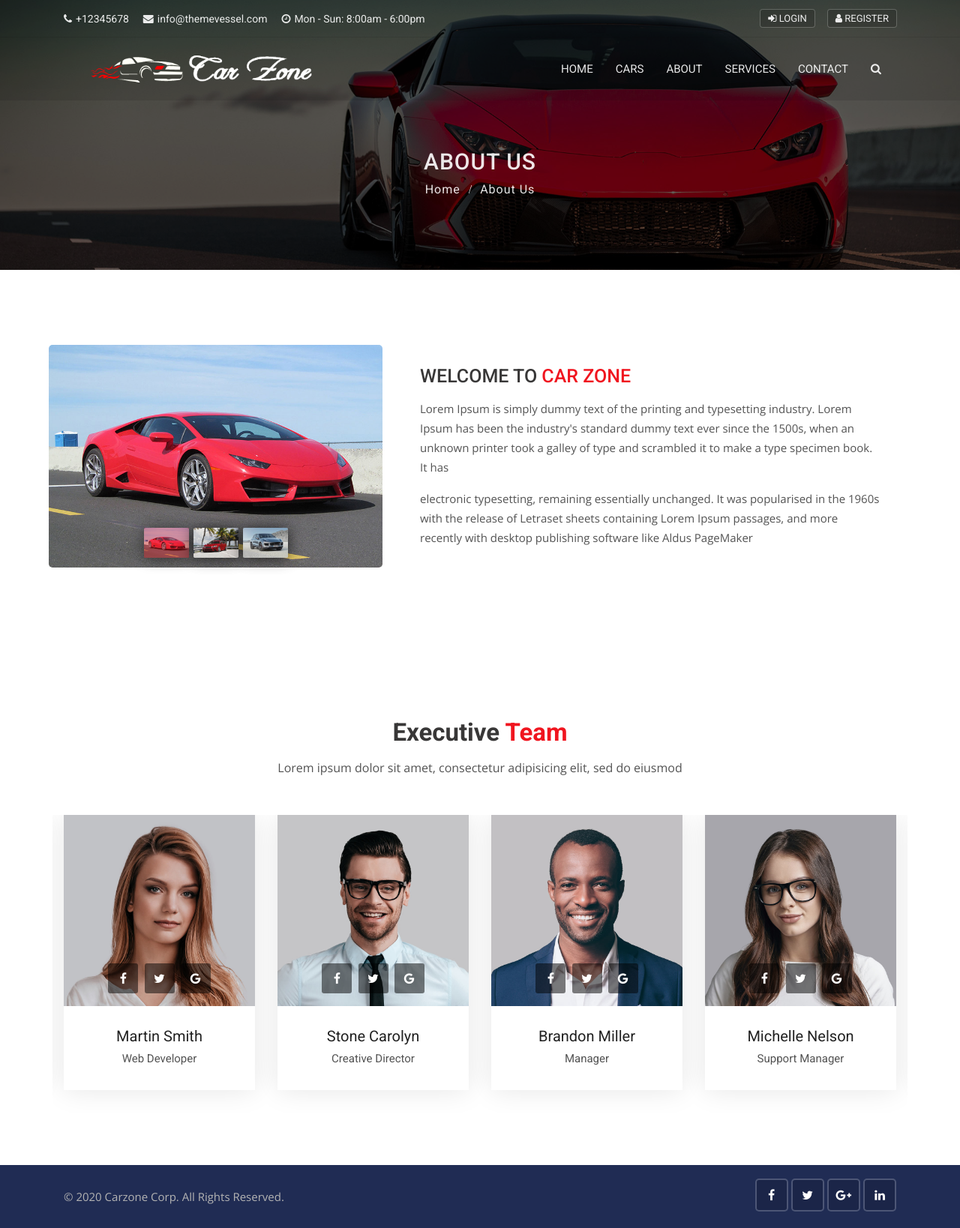
After one commit to Shah-Wajahat-IU/carzone, a Django app: page /about in a window 1280 px wide. The commit adds this page. Shown: the whole page at 75% size. Run offline with Django 4.2, Linux system fonts and the light colour scheme; some libraries are stand-ins or nearby versions.

Commit message:
creating three pages about,service and contact

```diff
--- a/pages/urls.py
+++ b/pages/urls.py
@@ -1,8 +1,12 @@
+from unicodedata import name
 from pages.views import home
 from django import views
 from django.urls import path
 from . import views
 
 urlpatterns = [
-    path('',views.home),
+    path('',views.home, name='home'),
+    path('about',views.about,name='about'),
+    path('contact',views.contact,name='contact'),
+    path('service',views.contact,name='service'),
 ]
--- a/pages/views.py
+++ b/pages/views.py
@@ -4,3 +4,18 @@ from django.shortcuts import render
 def home(request):
 
     return render(request,"pages/home.html")
+
+
+
+def about(request):
+
+    return render(request,"pages/about.html")
+
+
+def contact(request):
+
+    return render(request,"pages/contact.html")
+
+def contact(request):
+
+    return render(request,"pages/services.html")
--- a/templates/includes/navbar.html
+++ b/templates/includes/navbar.html
@@ -22,19 +22,19 @@
                         </a>
                     </li>
                     <li class="nav-item">
-                        <a class="nav-link" href="/carhouse/about.html">
+                        <a class="nav-link" href="{% url 'about' %}">
                             About
                         </a>
                     </li>
                     <li class="nav-item">
-                        <a class="nav-link" href="services.html">
+                        <a class="nav-link" href="{% url 'service' %}">
                             Services
                         </a>
                     </li>
 
 
                     <li class="nav-item dropdown">
-                        <a class="nav-link" href="contact.html">Contact</a>
+                        <a class="nav-link" href="{% url 'contact' %}">Contact</a>
                     </li>
                     <li class="nav-item dropdown m-hide">
                         <a href="#full-page-search" class="nav-link h-icon">
--- /dev/null
+++ b/templates/pages/about.html
@@ -0,0 +1,182 @@
+{% extends 'base.html' %}
+
+{% block content  %}
+{% load static %}
+<!-- Sub banner start -->
+<div class="sub-banner overview-bgi">
+    <div class="container breadcrumb-area">
+        <div class="breadcrumb-areas">
+            <h1>About Us</h1>
+            <ul class="breadcrumbs">
+                <li><a href="{% url 'home' %}">Home</a></li>
+                <li class="active">About Us</li>
+            </ul>
+        </div>
+    </div>
+</div>
+<!-- Sub Banner end -->
+
+<!-- Service center strat -->
+<div class="about-car content-area-5">
+    <div class="container">
+        <div class="row">
+            <div class="col-xl-5 col-lg-6">
+                <div class="about-car-photo">
+                    <div id="carDetailsSlider" class="carousel car-details-sliders slide">
+                        <!-- main slider carousel items -->
+                        <div class="carousel-inner">
+                            <div class="active item carousel-item" data-slide-number="0">
+                                <img src=" {% static 'img/car/car-1.jpg' %}" class="img-fluid" alt="slider-car">
+                            </div>
+                            <div class="item carousel-item" data-slide-number="1">
+                                <img src="{% static 'img/car/car-2.jpg' %}" class="img-fluid" alt="slider-car">
+                            </div>
+                            <div class="item carousel-item" data-slide-number="2">
+                                <img src="{% static 'img/car/car-3.jpg' %}"  class="img-fluid" alt="slider-car">
+                            </div>
+                        </div>
+                        <!-- main slider carousel nav controls -->
+                        <ul class="carousel-indicators car-properties list-inline nav nav-justified">
+                            <li class="list-inline-item active">
+                                <a id="carousel-selector-0" class="selected" data-slide-to="0" data-target="#carDetailsSlider">
+                                    <img src="{% static 'img/car/car-1.jpg' %}" class="img-fluid" alt="small-car">
+                                </a>
+                            </li>
+                            <li class="list-inline-item">
+                                <a id="carousel-selector-1" data-slide-to="1" data-target="#carDetailsSlider">
+                                    <img src="{% static 'img/car/car-2.jpg' %}" class="img-fluid" alt="small-car">
+                                </a>
+                            </li>
+                            <li class="list-inline-item">
+                                <a id="carousel-selector-2" data-slide-to="2" data-target="#carDetailsSlider">
+                                    <img src="{% static 'img/car/car-3.jpg' %}"  class="img-fluid" alt="small-car">
+                                </a>
+                            </li>
+                        </ul>
+                    </div>
+                </div>
+            </div>
+            <div class="col-xl-7 col-lg-6 align-self-center">
+                <div class="best-used-car">
+                    <h3>Welcome to <span>Car Zone</span></h3>
+                    <p>Lorem Ipsum is simply dummy text of the printing and typesetting industry. Lorem Ipsum has been the industry's standard dummy text ever since the 1500s, when an unknown printer took a galley of type and scrambled it to make a type specimen book. It has</p>
+                    <p class="mb-0">electronic typesetting, remaining essentially unchanged. It was popularised in the 1960s with the release of Letraset sheets containing Lorem Ipsum passages, and more recently with desktop publishing software like Aldus PageMaker</p>
+                </div>
+            </div>
+        </div>
+    </div>
+</div>
+<!-- Service center end -->
+
+
+
+<!-- Our team start -->
+<div class="our-team content-area">
+    <div class="container">
+        <!-- Main title -->
+        <div class="main-title">
+            <h1>Executive <span>Team</span></h1>
+            <p>Lorem ipsum dolor sit amet, consectetur adipisicing elit, sed do eiusmod</p>
+        </div>
+        <!-- Slick slider area start -->
+        <div class="slick-slider-area clearfix">
+            <div class="row slick-carousel" data-slick='{"slidesToShow": 4, "responsive":[{"breakpoint": 1024,"settings":{"slidesToShow": 2}}, {"breakpoint": 768,"settings":{"slidesToShow": 1}}]}'>
+                <div class="slick-slide-item">
+                    <div class="team-1">
+                        <div class="photo">
+                            <a href="#">
+                                <img src="img/avatar/avatar-12.jpg" alt="team-1" class="img-fluid">
+                            </a>
+                            <div class="social-list clearfix">
+                                <a href="#" class="facebook-bg"><i class="fa fa-facebook"></i></a>
+                                <a href="#" class="twitter-bg"><i class="fa fa-twitter"></i></a>
+                                <a href="#" class="google-bg"><i class="fa fa-google"></i></a>
+                            </div>
+                        </div>
+                        <div class="details">
+                            <h4><a href="team-detail.html">Brandon Miller</a></h4>
+                            <h5>Manager</h5>
+                        </div>
+                    </div>
+                </div>
+                <div class="slick-slide-item">
+                    <div class="team-1">
+                        <div class="photo">
+                            <a href="#">
+                                <img src="img/avatar/avatar-9.jpg" alt="team-1" class="img-fluid">
+                            </a>
+                            <div class="social-list clearfix">
+                                <a href="#" class="facebook-bg"><i class="fa fa-facebook"></i></a>
+                                <a href="#" class="twitter-bg"><i class="fa fa-twitter"></i></a>
+                                <a href="#" class="google-bg"><i class="fa fa-google"></i></a>
+                            </div>
+                        </div>
+                        <div class="details">
+                            <h4><a href="team-detail.html">Michelle Nelson</a></h4>
+                            <h5>Support Manager</h5>
+                        </div>
+                    </div>
+                </div>
+                <div class="slick-slide-item">
+                    <div class="team-1">
+                        <div class="photo">
+                            <a href="#">
+                                <img src="img/avatar/avatar-11.jpg" alt="team-1" class="img-fluid">
+                            </a>
+                            <div class="social-list clearfix">
+                                <a href="#" class="facebook-bg"><i class="fa fa-facebook"></i></a>
+                                <a href="#" class="twitter-bg"><i class="fa fa-twitter"></i></a>
+                                <a href="#" class="google-bg"><i class="fa fa-google"></i></a>
+                            </div>
+                        </div>
+                        <div class="details">
+                            <h4><a href="team-detail.html">Stone Carolyn</a></h4>
+                            <h5>Creative Director</h5>
+                        </div>
+                    </div>
+                </div>
+                <div class="slick-slide-item">
+                    <div class="team-1">
+                        <div class="photo">
+                            <a href="#">
+                                <img src="img/avatar/avatar-10.jpg" alt="team-1" class="img-fluid">
+                            </a>
+                            <div class="social-list clearfix">
+                                <a href="#" class="facebook-bg"><i class="fa fa-facebook"></i></a>
+                                <a href="#" class="twitter-bg"><i class="fa fa-twitter"></i></a>
+                                <a href="#" class="google-bg"><i class="fa fa-google"></i></a>
+                            </div>
+                        </div>
+                        <div class="details">
+                            <h4><a href="team-detail.html">Martin Smith</a></h4>
+                            <h5>Web Developer</h5>
+                        </div>
+                    </div>
+                </div>
+                <div class="slick-slide-item">
+                    <div class="team-1">
+                        <div class="photo">
+                            <a href="#">
+                                <img src="img/avatar/avatar-11.jpg" alt="team-1" class="img-fluid">
+                            </a>
+                            <div class="social-list clearfix">
+                                <a href="#" class="facebook-bg"><i class="fa fa-facebook"></i></a>
+                                <a href="#" class="twitter-bg"><i class="fa fa-twitter"></i></a>
+                                <a href="#" class="google-bg"><i class="fa fa-google"></i></a>
+                            </div>
+                        </div>
+                        <div class="details">
+                            <h4><a href="team-detail.html">Stone Carolyn</a></h4>
+                            <h5>Creative Director</h5>
+                        </div>
+                    </div>
+                </div>
+            </div>
+        </div>
+    </div>
+</div>
+<!-- Our team end -->
+
+
+
+{% endblock  %}
```
Also changed, not shown: templates/pages/contact.html (added, +107 -0 lines), templates/pages/services.html (added, +165 -0 lines).
